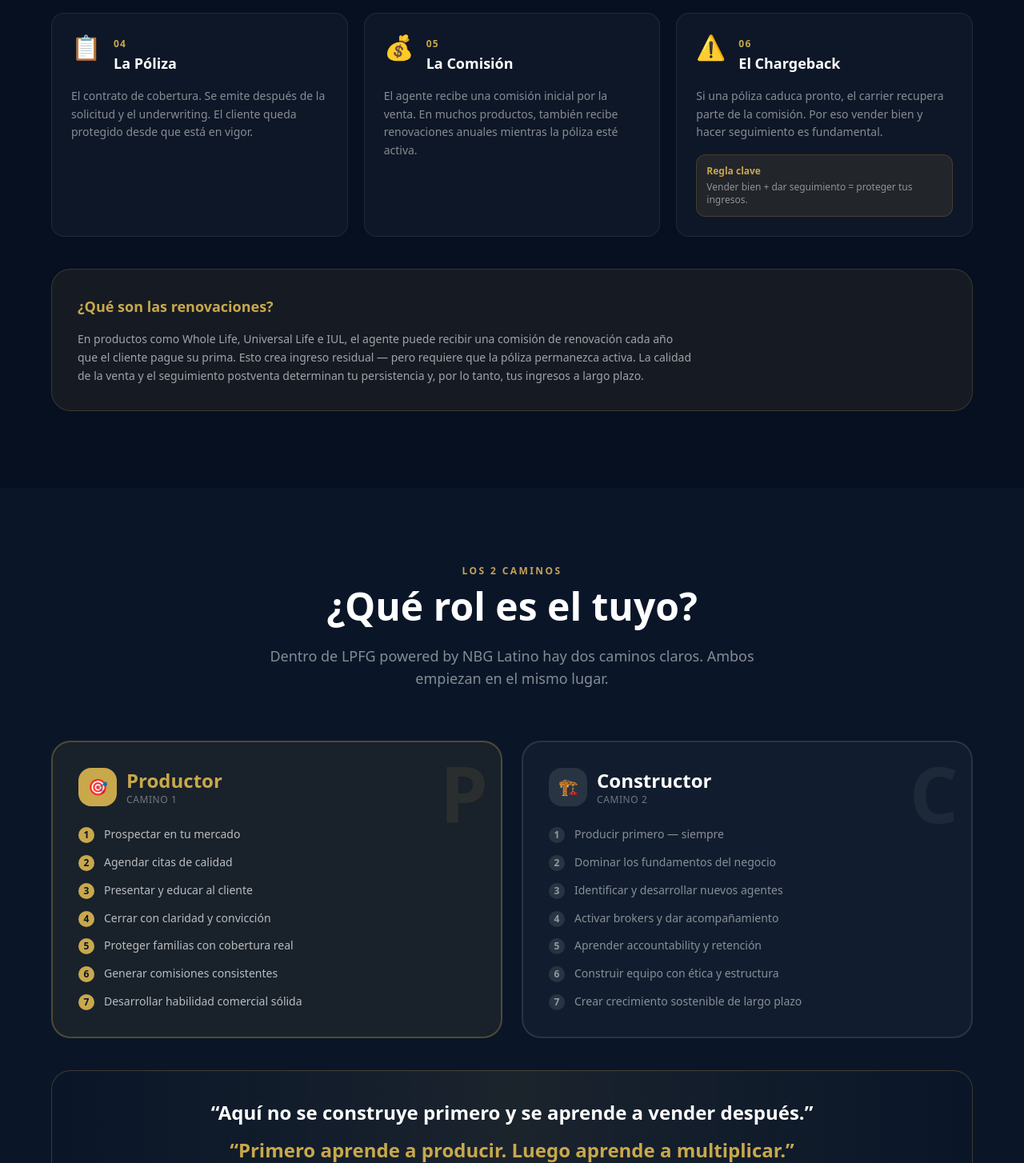
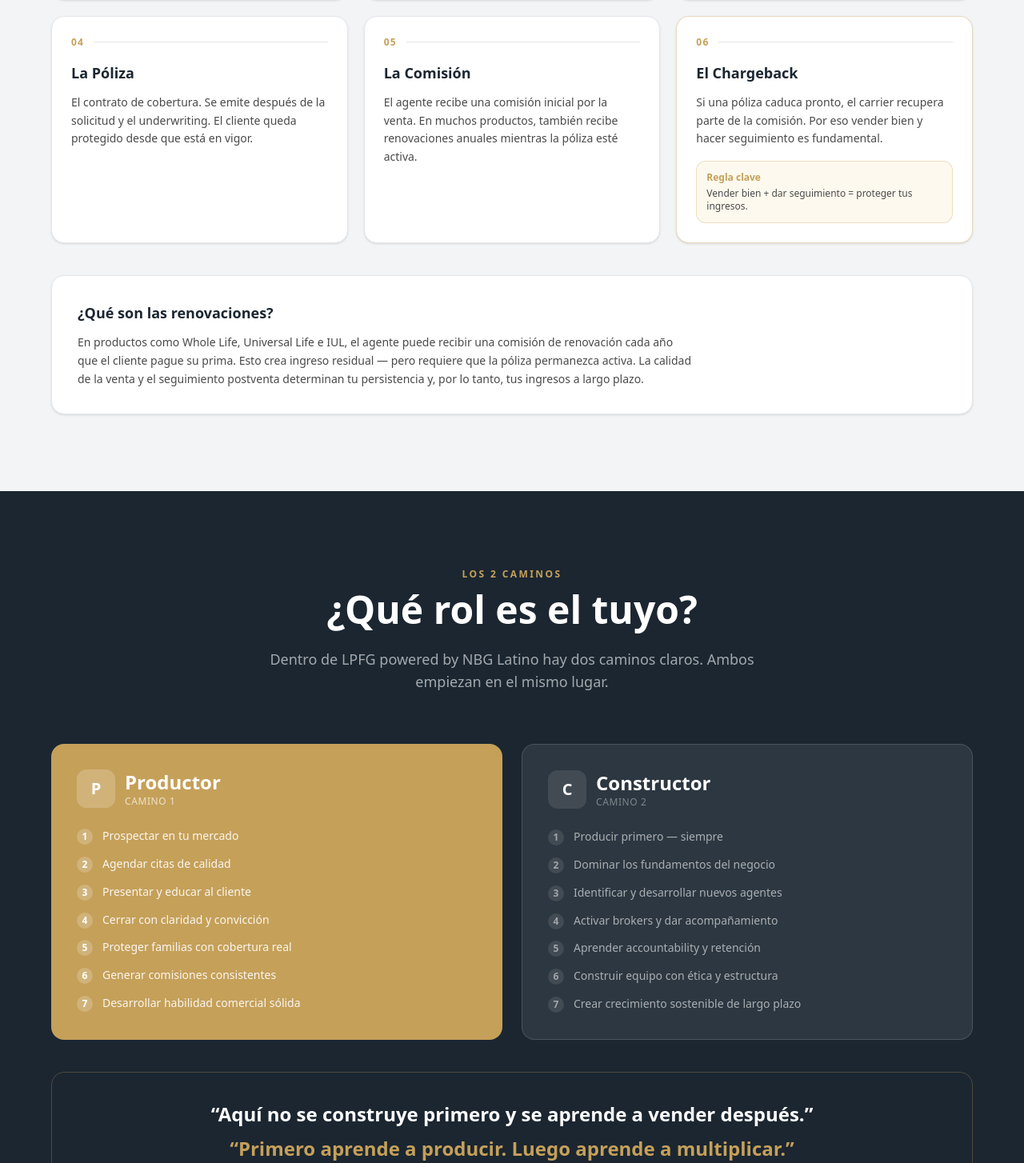
Before and after one commit to bryatomixx/lpfg-academy, a Next.js app: page / in a window 1280 px wide. Shown: the part 3756-5210 px from the top of the page at 80% size. Built offline with nearby package versions, Linux system fonts and the light colour scheme; a web font is replaced by a local one.

Commit message:
feat: industry foundations and two paths sections redesigned

```diff
--- a/components/sections/S04Industry.tsx
+++ b/components/sections/S04Industry.tsx
@@ -3,42 +3,48 @@ import SectionLabel from '@/components/ui/SectionLabel'
 
 const steps = [
   {
-    n: '01', title: 'El Agente', icon: '🧑',
+    n: '01', title: 'El Agente',
     desc: 'Prospecta, educa y conecta al cliente con la protección adecuada. Es el punto de contacto humano de toda la cadena.',
+    highlight: false,
   },
   {
-    n: '02', title: 'El IMO', icon: '🏢',
+    n: '02', title: 'El IMO',
     desc: 'Organización de mercadeo independiente (como NBG Latino). Conecta al agente con múltiples carriers, da soporte, formación y contratos.',
+    highlight: false,
   },
   {
-    n: '03', title: 'El Carrier', icon: '🏦',
+    n: '03', title: 'El Carrier',
     desc: 'La compañía aseguradora que emite y respalda la póliza. Evalúa el riesgo, aprueba la cobertura y paga el beneficio.',
+    highlight: false,
   },
   {
-    n: '04', title: 'La Póliza', icon: '📋',
+    n: '04', title: 'La Póliza',
     desc: 'El contrato de cobertura. Se emite después de la solicitud y el underwriting. El cliente queda protegido desde que está en vigor.',
+    highlight: false,
   },
   {
-    n: '05', title: 'La Comisión', icon: '💰',
+    n: '05', title: 'La Comisión',
     desc: 'El agente recibe una comisión inicial por la venta. En muchos productos, también recibe renovaciones anuales mientras la póliza esté activa.',
+    highlight: false,
   },
   {
-    n: '06', title: 'El Chargeback', icon: '⚠️',
+    n: '06', title: 'El Chargeback',
     desc: 'Si una póliza caduca pronto, el carrier recupera parte de la comisión. Por eso vender bien y hacer seguimiento es fundamental.',
+    highlight: true,
   },
 ]
 
 export default function S04Industry() {
   return (
-    <section id="industria" className="bg-[#071020] py-24 px-6">
+    <section id="industria" className="bg-[#F3F4F6] py-24 px-6">
       <div className="max-w-6xl mx-auto">
         <AnimatedSection>
           <div className="text-center mb-16">
             <SectionLabel>Fundamentos</SectionLabel>
-            <h2 className="text-4xl md:text-5xl font-bold text-white mb-6">
-              Cómo funciona la industria
+            <h2 className="text-4xl md:text-5xl font-bold text-[#1B2631] mb-6">
+              El lenguaje del negocio
             </h2>
-            <p className="text-white/50 text-lg max-w-2xl mx-auto">
+            <p className="text-[#4A4A4A] text-lg max-w-2xl mx-auto">
               Antes de vender, necesitas entender el sistema completo. Aquí está el mapa.
             </p>
           </div>
@@ -47,19 +53,19 @@ export default function S04Industry() {
         <div className="grid grid-cols-1 md:grid-cols-2 lg:grid-cols-3 gap-5">
           {steps.map((s) => (
             <AnimatedSection key={s.n}>
-              <div className="relative bg-white/3 border border-white/8 rounded-2xl p-6 hover:border-[#C9A84C]/30 hover:bg-[#C9A84C]/5 transition-all duration-300 h-full">
-                <div className="flex items-start gap-4 mb-4">
-                  <span className="text-3xl">{s.icon}</span>
-                  <div>
-                    <span className="text-[#C9A84C] text-xs font-bold tracking-widest">{s.n}</span>
-                    <h3 className="text-white font-bold text-lg">{s.title}</h3>
-                  </div>
+              <div className={`bg-white border rounded-2xl p-6 h-full shadow-sm hover:shadow-md transition-all duration-300 ${
+                s.highlight ? 'border-[#C5A059]/40' : 'border-[#E5E7EB]'
+              }`}>
+                <div className="flex items-center gap-3 mb-4">
+                  <span className="text-[#C5A059] text-xs font-bold tracking-widest">{s.n}</span>
+                  <div className="h-px flex-1 bg-[#E5E7EB]" />
                 </div>
-                <p className="text-white/50 text-sm leading-relaxed">{s.desc}</p>
-                {s.n === '06' && (
-                  <div className="mt-4 bg-[#C9A84C]/10 border border-[#C9A84C]/20 rounded-xl p-3">
-                    <p className="text-[#C9A84C] text-xs font-bold">Regla clave</p>
-                    <p className="text-white/50 text-xs mt-1">Vender bien + dar seguimiento = proteger tus ingresos.</p>
+                <h3 className="text-[#1B2631] font-bold text-lg mb-3">{s.title}</h3>
+                <p className="text-[#4A4A4A] text-sm leading-relaxed">{s.desc}</p>
+                {s.highlight && (
+                  <div className="mt-4 bg-[#FEF9EE] border border-[#C5A059]/30 rounded-xl p-3">
+                    <p className="text-[#C5A059] text-xs font-bold">Regla clave</p>
+                    <p className="text-[#4A4A4A] text-xs mt-1">Vender bien + dar seguimiento = proteger tus ingresos.</p>
                   </div>
                 )}
               </div>
@@ -68,9 +74,9 @@ export default function S04Industry() {
         </div>
 
         <AnimatedSection>
-          <div className="mt-10 bg-[#C9A84C]/8 border border-[#C9A84C]/20 rounded-3xl p-8">
-            <h3 className="text-[#C9A84C] font-bold text-lg mb-4">¿Qué son las renovaciones?</h3>
-            <p className="text-white/60 text-sm leading-relaxed max-w-3xl">
+          <div className="mt-10 bg-white border border-[#E5E7EB] rounded-2xl p-8 shadow-sm">
+            <h3 className="text-[#1B2631] font-bold text-lg mb-3">¿Qué son las renovaciones?</h3>
+            <p className="text-[#4A4A4A] text-sm leading-relaxed max-w-3xl">
               En productos como Whole Life, Universal Life e IUL, el agente puede recibir una comisión de renovación cada año que el cliente pague su prima. Esto crea ingreso residual — pero requiere que la póliza permanezca activa. La calidad de la venta y el seguimiento postventa determinan tu persistencia y, por lo tanto, tus ingresos a largo plazo.
             </p>
           </div>
--- a/components/sections/S05TwoPaths.tsx
+++ b/components/sections/S05TwoPaths.tsx
@@ -23,7 +23,7 @@ const builder = [
 
 export default function S05TwoPaths() {
   return (
-    <section id="caminos" className="bg-[#0A1628] py-24 px-6">
+    <section id="caminos" className="bg-[#1B2631] py-24 px-6">
       <div className="max-w-6xl mx-auto">
         <AnimatedSection>
           <div className="text-center mb-16">
@@ -31,7 +31,7 @@ export default function S05TwoPaths() {
             <h2 className="text-4xl md:text-5xl font-bold text-white mb-6">
               ¿Qué rol es el tuyo?
             </h2>
-            <p className="text-white/50 text-lg max-w-2xl mx-auto">
+            <p className="text-white/60 text-lg max-w-2xl mx-auto">
               Dentro de LPFG powered by NBG Latino hay dos caminos claros. Ambos empiezan en el mismo lugar.
             </p>
           </div>
@@ -39,34 +39,35 @@ export default function S05TwoPaths() {
 
         <div className="grid grid-cols-1 lg:grid-cols-2 gap-6 mb-10">
           <AnimatedSection>
-            <div className="bg-[#C9A84C]/8 border-2 border-[#C9A84C]/30 rounded-3xl p-8 h-full relative overflow-hidden">
-              <div className="absolute top-4 right-4 text-[#C9A84C]/10 text-8xl font-black pointer-events-none select-none">P</div>
-              <div className="relative">
+            <div className="bg-[#C5A059] rounded-2xl p-8 h-full">
               <div className="flex items-center gap-3 mb-6">
-                  <div className="w-12 h-12 rounded-2xl bg-[#C9A84C] flex items-center justify-center text-[#0A1628] font-black text-xl">🎯</div>
+                <div className="w-12 h-12 rounded-xl bg-white/20 flex items-center justify-center flex-shrink-0">
+                  <span className="text-white font-black text-xl">P</span>
+                </div>
                 <div>
-                    <h3 className="text-[#C9A84C] font-black text-2xl">Productor</h3>
-                    <p className="text-white/40 text-xs uppercase tracking-wider">Camino 1</p>
+                  <h3 className="text-white font-black text-2xl">Productor</h3>
+                  <p className="text-white/70 text-xs uppercase tracking-wider">Camino 1</p>
                 </div>
               </div>
               <ul className="space-y-3">
                 {producer.map((item, i) => (
                   <li key={i} className="flex items-start gap-3">
-                      <span className="w-5 h-5 rounded-full bg-[#C9A84C] text-[#0A1628] flex items-center justify-center text-xs font-black flex-shrink-0 mt-0.5">{i + 1}</span>
-                      <span className="text-white/70 text-sm leading-relaxed">{item}</span>
+                    <span className="w-5 h-5 rounded-full bg-white/20 flex items-center justify-center text-white text-xs font-bold flex-shrink-0 mt-0.5">
+                      {i + 1}
+                    </span>
+                    <span className="text-white/90 text-sm leading-relaxed">{item}</span>
                   </li>
                 ))}
               </ul>
             </div>
-            </div>
           </AnimatedSection>
 
           <AnimatedSection>
-            <div className="bg-white/3 border-2 border-white/10 rounded-3xl p-8 h-full relative overflow-hidden">
-              <div className="absolute top-4 right-4 text-white/5 text-8xl font-black pointer-events-none select-none">C</div>
-              <div className="relative">
+            <div className="bg-white/8 border border-white/15 rounded-2xl p-8 h-full">
               <div className="flex items-center gap-3 mb-6">
-                  <div className="w-12 h-12 rounded-2xl bg-white/10 flex items-center justify-center text-white font-black text-xl">🏗️</div>
+                <div className="w-12 h-12 rounded-xl bg-white/10 flex items-center justify-center flex-shrink-0">
+                  <span className="text-white font-black text-xl">C</span>
+                </div>
                 <div>
                   <h3 className="text-white font-black text-2xl">Constructor</h3>
                   <p className="text-white/40 text-xs uppercase tracking-wider">Camino 2</p>
@@ -75,22 +76,23 @@ export default function S05TwoPaths() {
               <ul className="space-y-3">
                 {builder.map((item, i) => (
                   <li key={i} className="flex items-start gap-3">
-                      <span className="w-5 h-5 rounded-full bg-white/10 text-white/50 flex items-center justify-center text-xs font-bold flex-shrink-0 mt-0.5">{i + 1}</span>
-                      <span className="text-white/50 text-sm leading-relaxed">{item}</span>
+                    <span className="w-5 h-5 rounded-full bg-white/10 text-white/50 flex items-center justify-center text-xs font-bold flex-shrink-0 mt-0.5">
+                      {i + 1}
+                    </span>
+                    <span className="text-white/60 text-sm leading-relaxed">{item}</span>
                   </li>
                 ))}
               </ul>
-              </div>
             </div>
           </AnimatedSection>
         </div>
 
         <AnimatedSection>
-          <div className="bg-gradient-to-r from-[#0A1628] via-[#C9A84C]/10 to-[#0A1628] border border-[#C9A84C]/25 rounded-3xl p-8 text-center">
-            <p className="text-white font-bold text-xl md:text-2xl leading-relaxed mb-3">
+          <div className="border border-[#C5A059]/30 rounded-2xl p-8 text-center">
+            <p className="text-white font-bold text-xl md:text-2xl leading-relaxed mb-2">
               &ldquo;Aquí no se construye primero y se aprende a vender después.&rdquo;
             </p>
-            <p className="text-[#C9A84C] font-black text-xl md:text-2xl">
+            <p className="text-[#C5A059] font-black text-xl md:text-2xl">
               &ldquo;Primero aprende a producir. Luego aprende a multiplicar.&rdquo;
             </p>
           </div>
```
Lines whose indentation alone changed are shown as unchanged.
